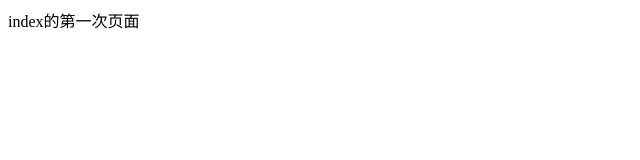
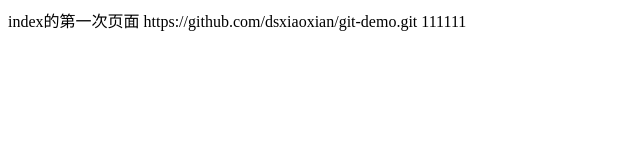
Before and after one commit to dsxiaoxian/git-demo, a plain HTML site: page index.html in a window 1280 px wide. Shown: the whole page, without its empty margins (0-640 px from the left). Drawn offline with Linux system fonts and the light colour scheme.

Commit message:
提交修改1

```diff
--- a/index.html
+++ b/index.html
@@ -8,5 +8,7 @@
 </head>
 <body>
     index的第一次页面
+    https://github.com/dsxiaoxian/git-demo.git
+    111111
 </body>
 </html>
```
